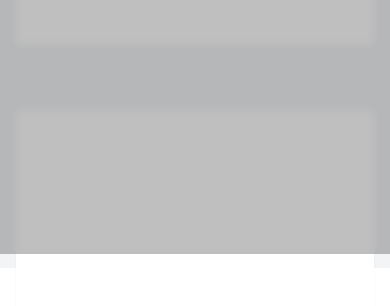
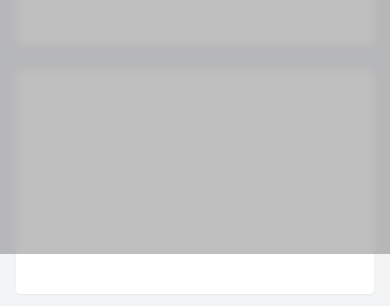
Before and after one commit to majd-abed/Quiz-task-with-DND, a React (Create React App) app: page / in a window 390 px wide. Shown: the part 590-896 px from the top of the page. Built offline with nearby package versions, Linux system fonts and the light colour scheme.

Commit message:
Update Home.jsx

```diff
--- a/src/components/Home.jsx
+++ b/src/components/Home.jsx
@@ -1,13 +1,13 @@
 export default function Home() {
   return (
-    <div className="h-[95vh]">
+    <>
       <p className='text-gray-700 text-3xl mb-16 font-bold '>Dashboard</p>
-      <div className='grid lg:grid-cols-3 gap-5 mb-16'>
+      <div className='grid lg:grid-cols-3 gap-5 mb-16 smx:mb-6'>
         <div className='rounded bg-white h-40 shadow-sm'></div>
         <div className='rounded bg-white h-40 shadow-sm'></div>
         <div className='rounded bg-white h-40 shadow-sm'></div>
       </div>
-      <div className='grid col-1 bg-white h-56 shadow-sm'></div>
-    </div>
+      <div className='grid col-1 rounded bg-white h-56 shadow-sm mb-4'></div>
+    </>
   );
 }
```
